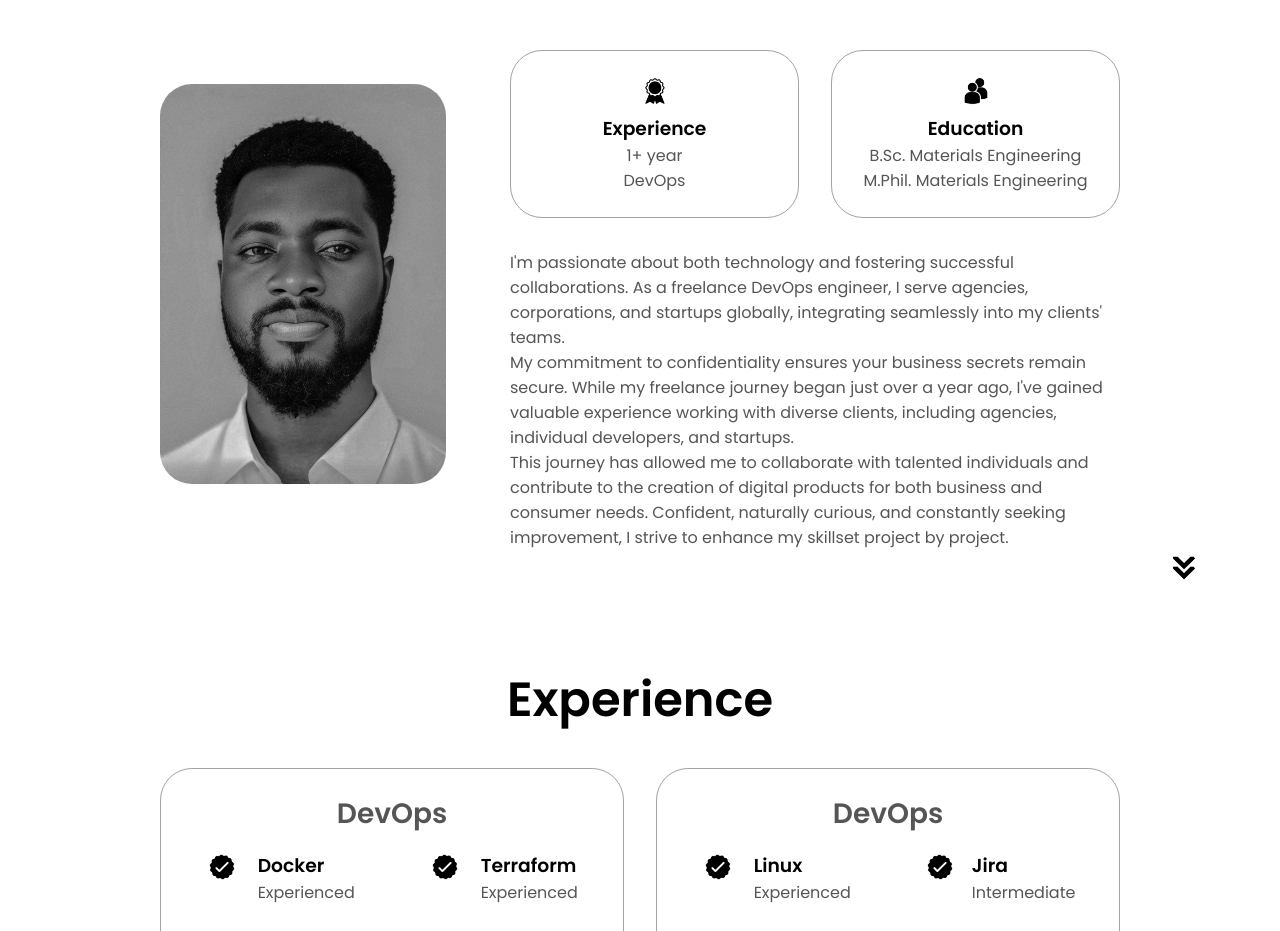
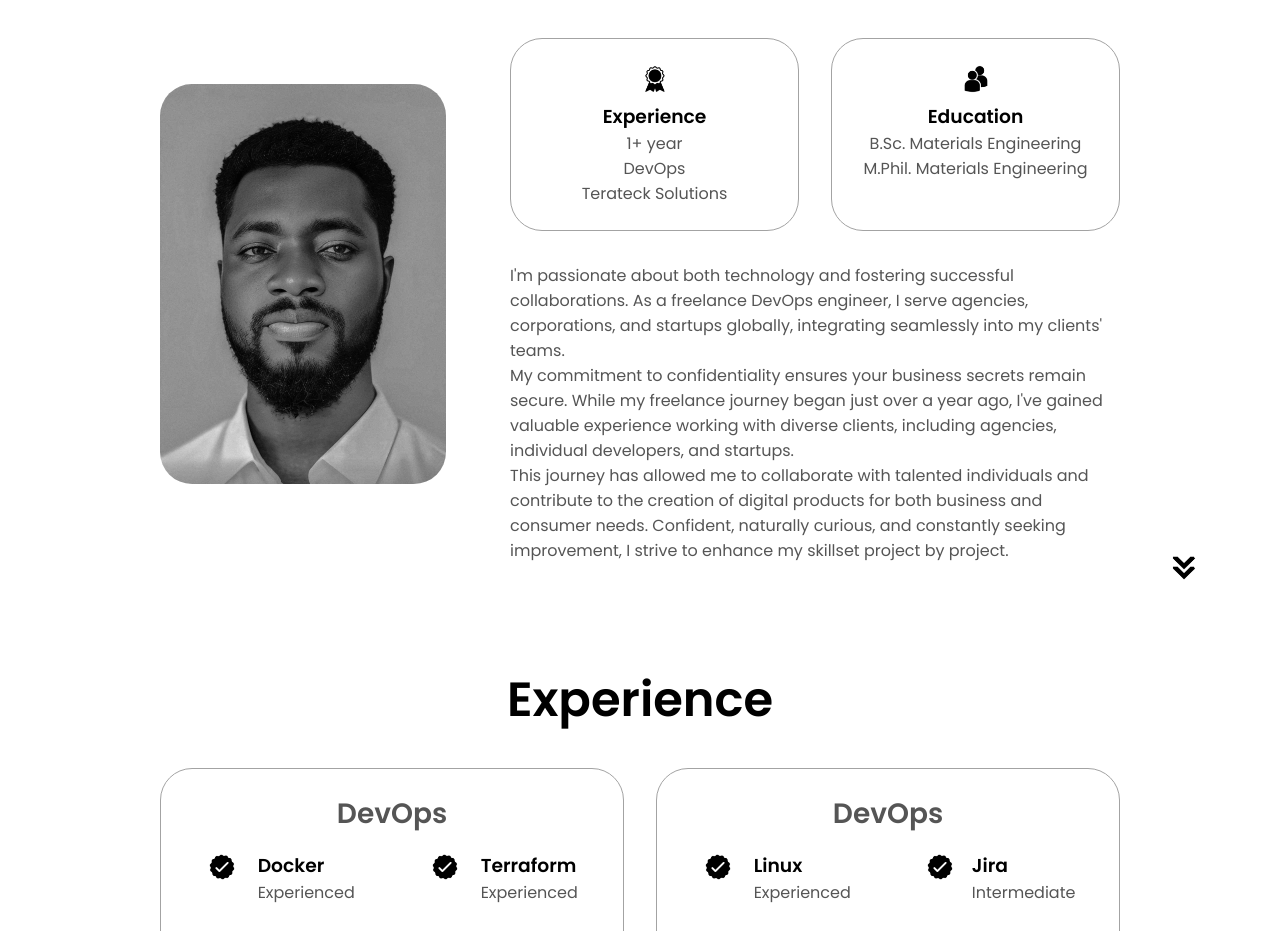
Before and after one commit to Chinonsowasky25/chinonso, a plain HTML site: page index.html in a window 1280 px wide. Shown: the part 1040-1971 px from the top of the page. Drawn offline with Linux system fonts and the light colour scheme.

Commit message:
newest update

```diff
--- a/index.html
+++ b/index.html
@@ -91,7 +91,7 @@
                 class="icon"
               />
               <h3>Experience</h3>
-              <p>1+ year <br />DevOps</p>
+              <p>1+ year <br />DevOps<br />Terateck Solutions</p>
             </div>
             <div class="details-container">
               <img
```
